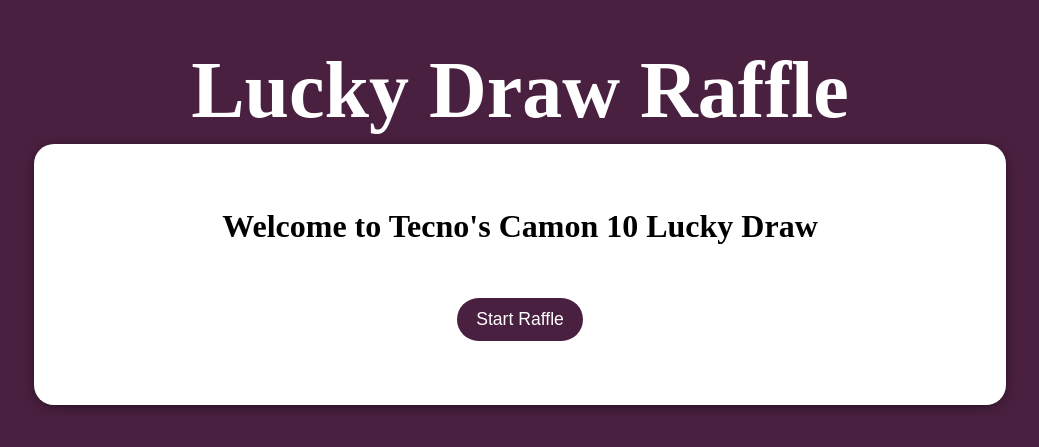
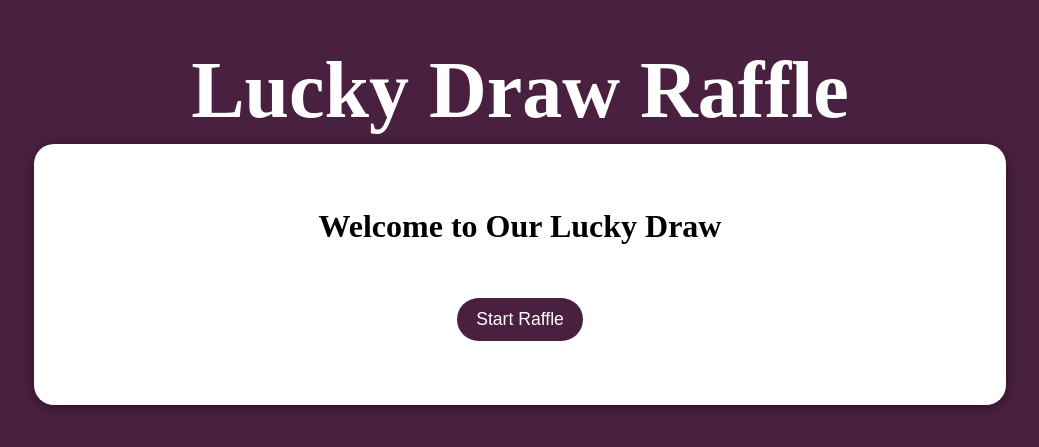
Before and after one commit to fiificode/lucky-draw-app, a plain HTML site: page index.html in a window 1280 px wide. Shown: the part 175-622 px from the top of the page, without its empty margins (120-1159 px from the left). Drawn offline with Linux system fonts and the light colour scheme.

Commit message:
Change h2 text

```diff
--- a/index.html
+++ b/index.html
@@ -10,7 +10,7 @@
 <body>
     <h2>Lucky Draw Raffle</h2>
     <div class="quote-wrapper">
-        <h2>Welcome to Tecno's Camon 10 Lucky Draw</h2>
+        <h2>Welcome to Our Lucky Draw</h2>
         <div id="logo">
             <img width="200px" height="200px" src="./img/logo.png" alt="">
         </div>
```
